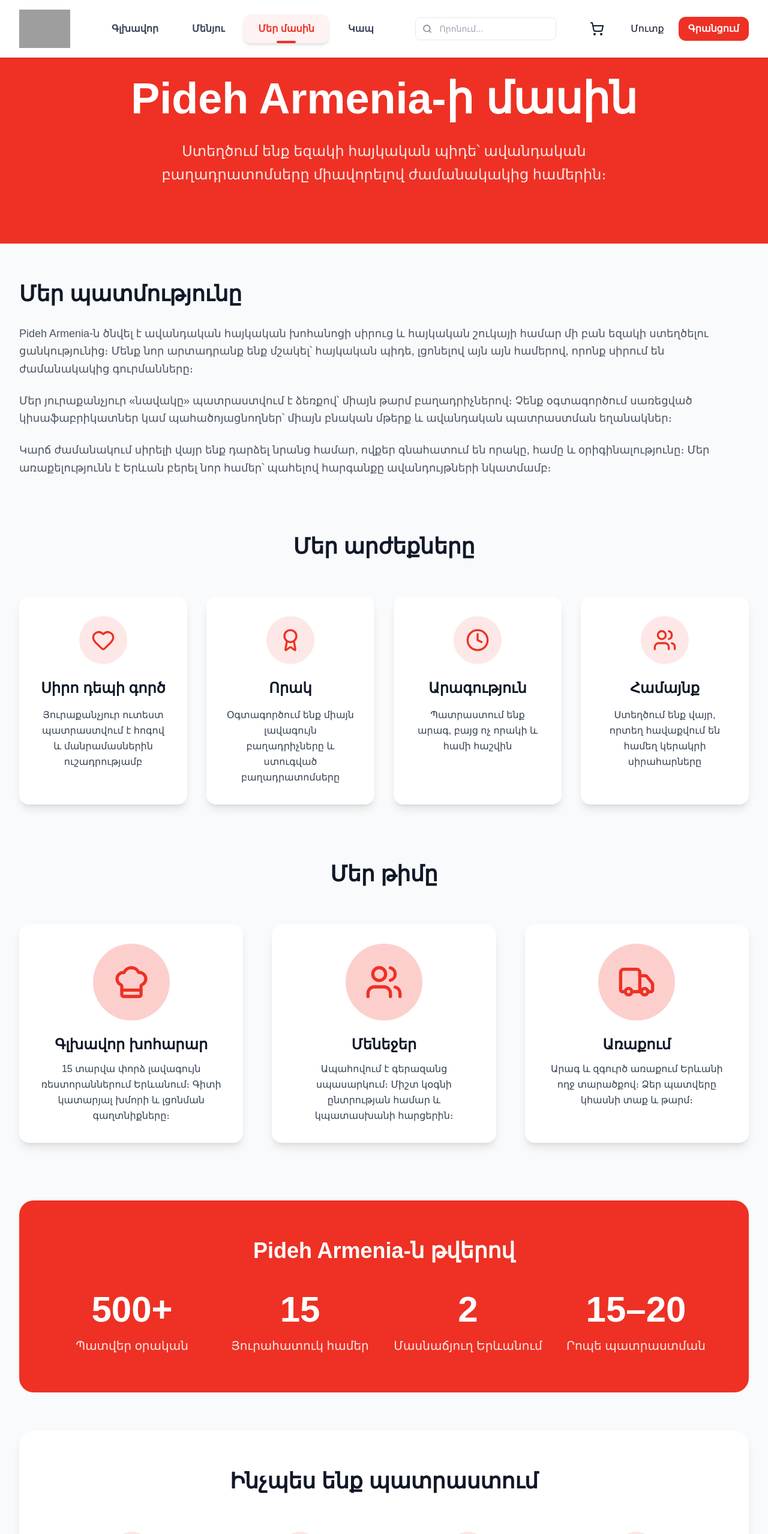
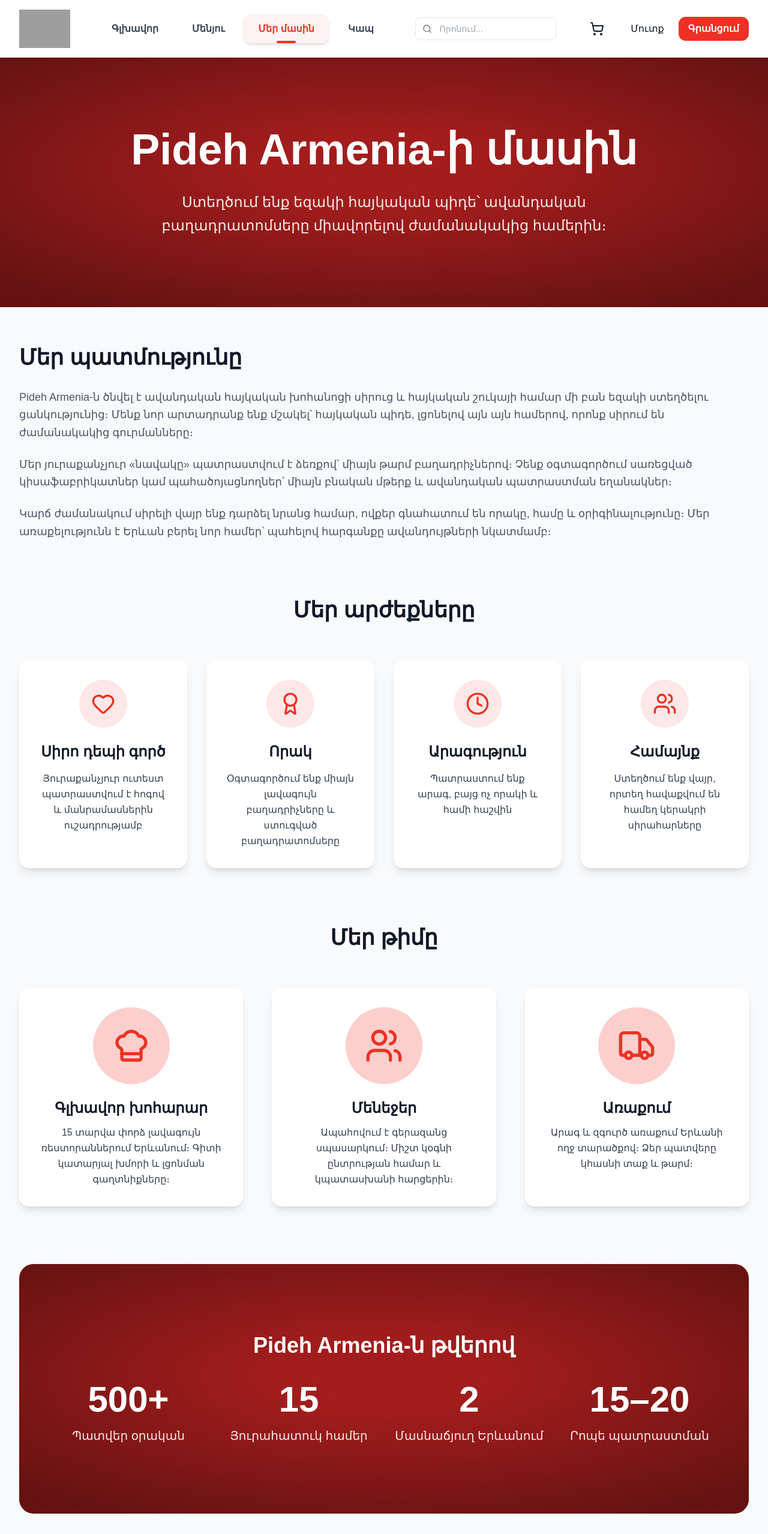
Before and after one commit to neetrino/norapat.am, a Next.js app: page /about in a window 1280 px wide. Shown: the top 2557 px of the page at 60% size. Built offline with nearby package versions, Linux system fonts and the light colour scheme; no server answers; grey boxes are pictures that could not be loaded.

Commit message:
մեր մասին page color

```diff
--- a/src/components/about/aboutSections.tsx
+++ b/src/components/about/aboutSections.tsx
@@ -13,10 +13,10 @@ type AboutCopy = AppMessages['aboutPage']
 
 export function AboutHero({ a }: { a: AboutCopy }) {
   return (
-    <section className="bg-orange-500 text-white py-24 pt-8">
-      <div className="max-w-7xl mx-auto px-4 sm:px-6 lg:px-8 text-center">
-        <h1 className="text-5xl md:text-7xl font-bold mb-8">{a.heroTitle}</h1>
-        <p className="text-xl md:text-2xl text-orange-100 max-w-4xl mx-auto leading-relaxed">
+    <section className="promo-food-banner-bg promo-food-banner-vignette relative flex min-h-[min(50vh,26rem)] items-center justify-center overflow-hidden py-14 text-white sm:min-h-[min(52vh,30rem)] sm:py-16 md:py-20">
+      <div className="relative z-10 mx-auto w-full max-w-7xl px-4 text-center sm:px-6 lg:px-8">
+        <h1 className="mb-8 text-5xl font-bold md:text-7xl">{a.heroTitle}</h1>
+        <p className="mx-auto max-w-4xl text-xl leading-relaxed text-white/90 md:text-2xl">
           {a.heroSubtitle}
         </p>
       </div>
@@ -108,17 +108,19 @@ export function AboutStats({ a }: { a: AboutCopy }) {
     { value: a.statPrepValue, label: a.statPrepLabel },
   ]
   return (
-    <div className="bg-orange-500 rounded-3xl p-16 text-white text-center mb-16">
-      <h2 className="text-4xl font-bold mb-12">{a.statsTitle}</h2>
-      <div className="grid grid-cols-1 md:grid-cols-4 gap-8">
-        {stats.map(({ value, label }) => (
-          <div key={label} className="group">
-            <div className="text-6xl font-bold mb-4 group-hover:scale-110 transition-transform">
-              {value}
+    <div className="promo-food-banner-bg promo-food-banner-vignette relative mb-16 overflow-hidden rounded-3xl text-white">
+      <div className="relative z-10 flex min-h-[min(42vh,24rem)] flex-col justify-center gap-10 px-6 py-12 text-center sm:px-10 sm:py-14 md:min-h-[26rem] md:px-14 md:py-16">
+        <h2 className="text-4xl font-bold">{a.statsTitle}</h2>
+        <div className="grid grid-cols-1 gap-8 md:grid-cols-4">
+          {stats.map(({ value, label }) => (
+            <div key={label} className="group">
+              <div className="mb-4 text-6xl font-bold transition-transform group-hover:scale-110">
+                {value}
+              </div>
+              <div className="text-xl text-white/90">{label}</div>
             </div>
-            <div className="text-xl text-orange-100">{label}</div>
-          </div>
-        ))}
+          ))}
+        </div>
       </div>
     </div>
   )
```
